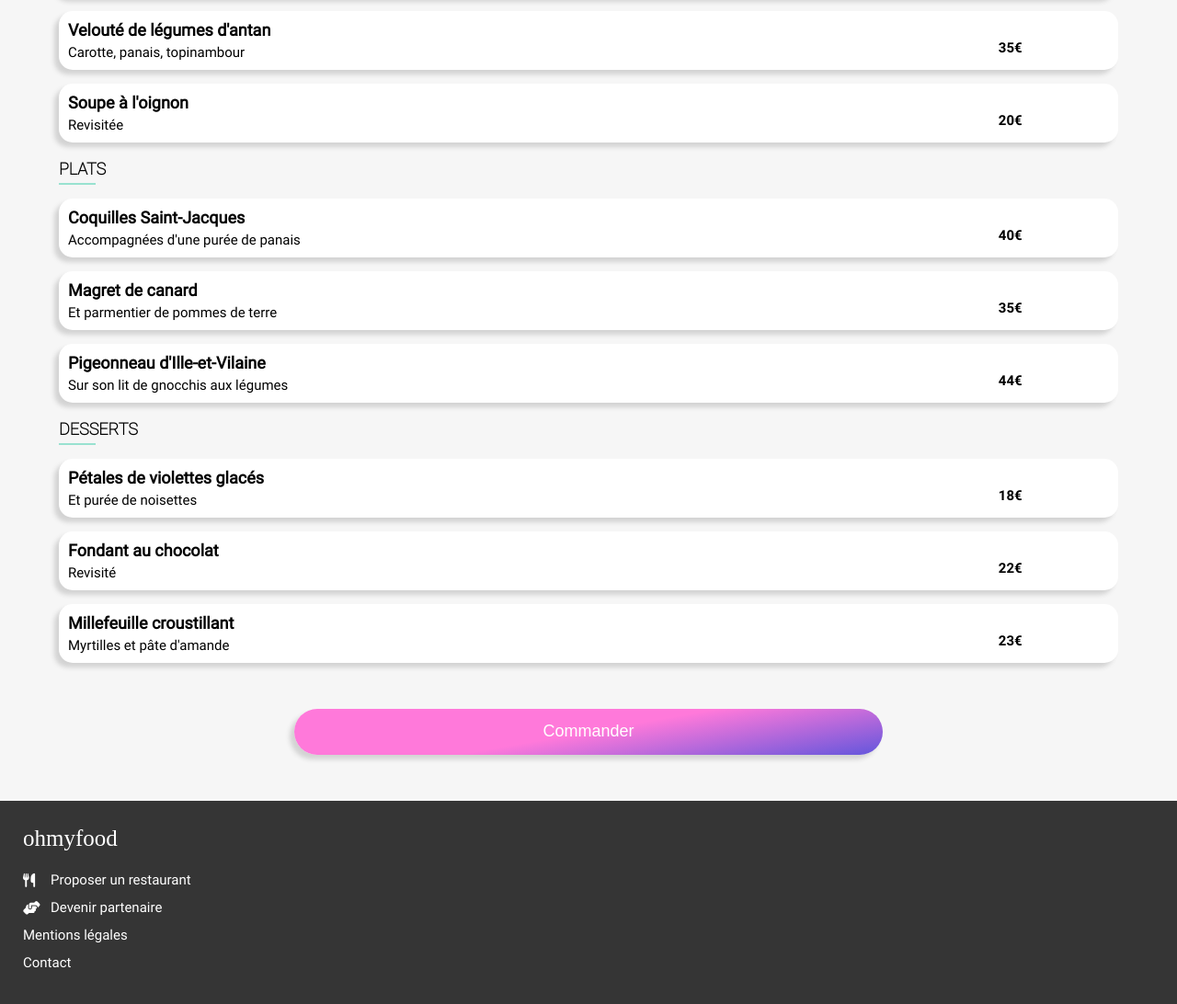
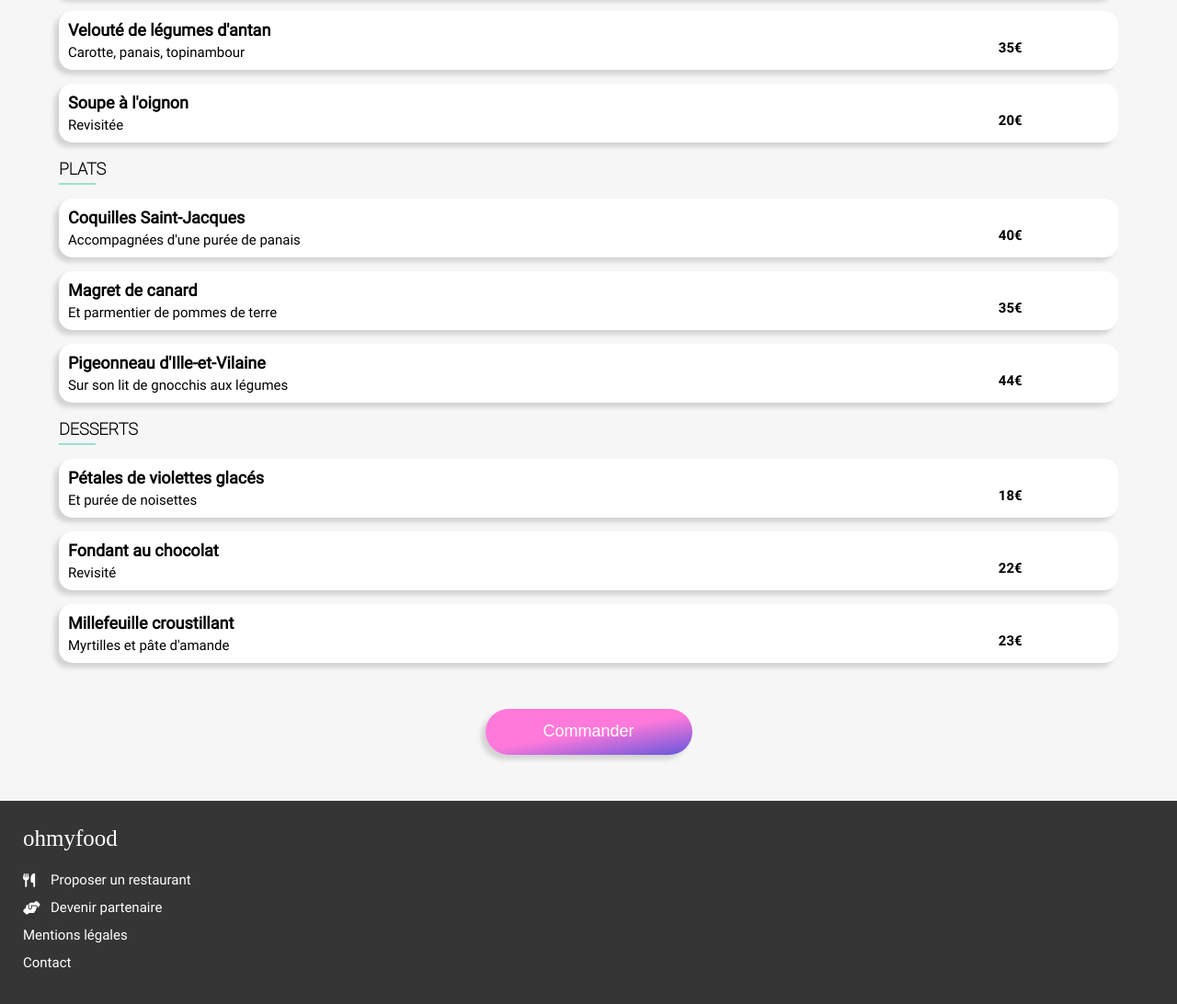
Before and after one commit to Valxer/OHMYFOOD__OpenClassrooms-projet-3, a plain HTML site: page docs/pages/alafrancaise.html in a window 1280 px wide. Shown: the part 497-1589 px from the top of the page at 92% size. Drawn offline with Linux system fonts and the light colour scheme; a web font is replaced by a local one.

Commit message:
chgmt bouton

```diff
--- a/docs/scss/components/_order_btn.scss
+++ b/docs/scss/components/_order_btn.scss
@@ -1,6 +1,6 @@
 .food__btn {
   margin: 50px 0px 50px 0px;
-  width: 50%;
+  width: 225px;
   height: 50px;
   border-radius: 30px;
   border-style: none;
```
Also changed, not shown: docs/css/style.css.
